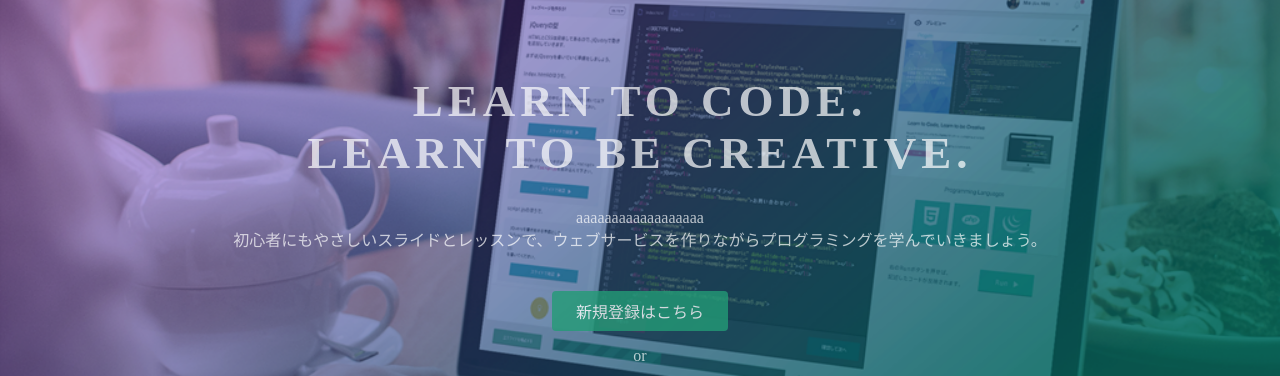
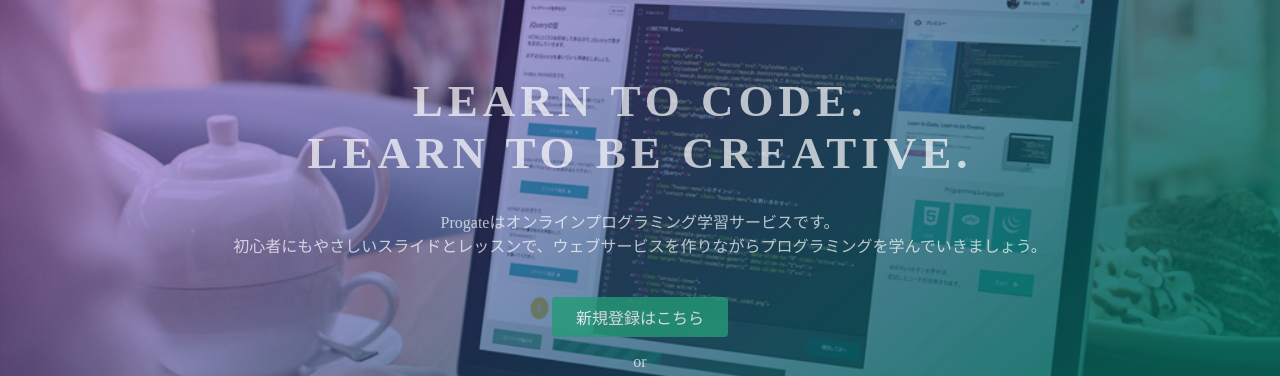
Before and after one commit to Kotatsu-awa/Kotatsu-awa.github.io, a plain HTML site: page index.html in a window 1280 px wide. Shown: the part 135-511 px from the top of the page. Drawn offline with Linux system fonts and the light colour scheme.

Commit message:
Update index.html

```diff
--- a/index.html
+++ b/index.html
@@ -24,7 +24,7 @@
   <div class="top-wrapper">
     <div class="container">
       <h1>LEARN TO CODE.<br>LEARN TO BE CREATIVE.</h1>
-      <p>aaaaaaaaaaaaaaaaaa<br>初心者にもやさしいスライドとレッスンで、ウェブサービスを作りながらプログラミングを学んでいきましょう。</p>
+      <p>Progateはオンラインプログラミング学習サービスです。<br>初心者にもやさしいスライドとレッスンで、ウェブサービスを作りながらプログラミングを学んでいきましょう。</p>
       <div class="btn-wrapper">
         <a href="#" class="btn signup">新規登録はこちら</a>
         <p>or</p>
```
